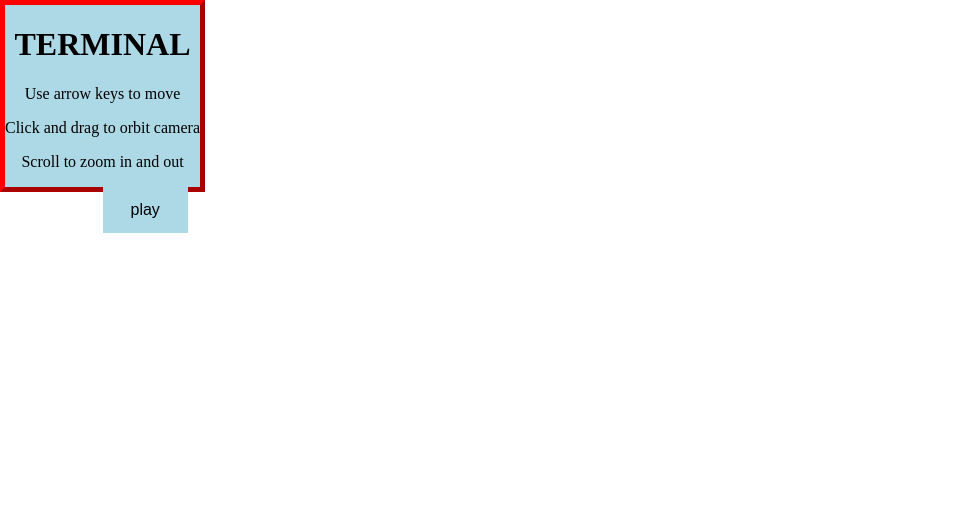
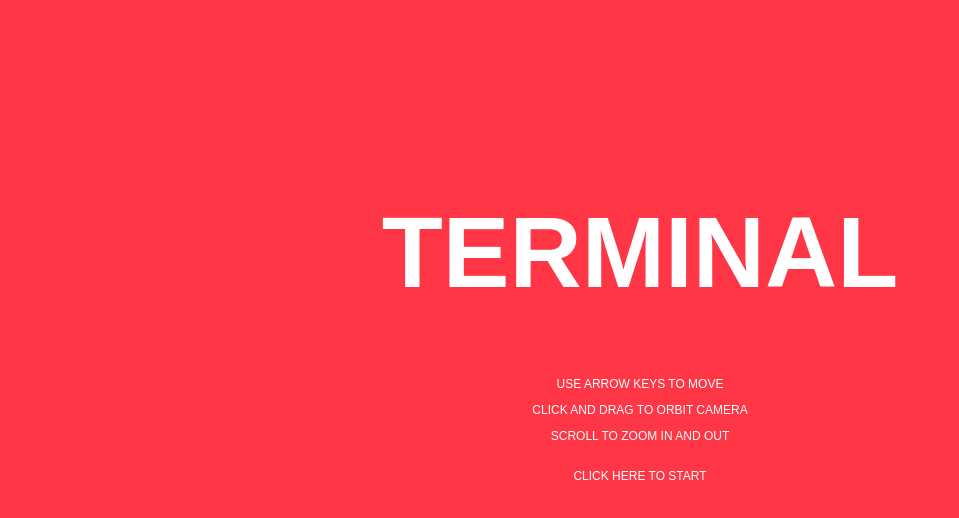
Before and after one commit to henges/henges.github.io, a plain HTML site: page physicstrolley/index.html in a window 1280 px wide. Shown: the whole page, without its empty margins (0-959 px from the left). Drawn offline with nearby package versions, Linux system fonts and the light colour scheme.

Commit message:
landing screen updates

```diff
--- a/physicstrolley/index.html
+++ b/physicstrolley/index.html
@@ -4,22 +4,31 @@
 		<meta charset="utf-8">
 		<title>TERMINAL</title>
 		<style>
-			body { margin: 0; }
-			canvas { display: block; }
+			body { font-family: Arial, Helvetica, sans-serif; color: white;  margin: 0; }
+			canvas {  display: block;}
 			.display_page {
-  			border: 5px outset red;
-  			background-color: lightblue;
+  			background-color: #ff3646;
   			text-align: center;
+			padding: 10% 0;
 			position:absolute;
+			font-size: 12px;
+			height: 100%; width: 100%;
+
 			}
+
 			.btn {
+			text-align: center;
+
 			border: none;
   			background-color: inherit;
   			padding: 14px 28px;
-  			font-size: 16px;
+  			font-size: 12px;
+			font-family: Arial, Helvetica, sans-serif;
+			color: white;
   			cursor: pointer;
-  			display: inline-block;
-			position:absolute;
+
+
+
 			}
 			.btn:hover {
 			background: #eee;
@@ -28,12 +37,13 @@
 	</head>
 	<body>
 		<div id='loading_animation_page' class='display_page'>
-			<h1>TERMINAL</h1>
+			<h1 style='font-size:100px;'>TERMINAL</h1>
 			<p> </p>
-			<p>Use arrow keys to move</p>
-			<p>Click and drag to orbit camera</p>
-			<p>Scroll to zoom in and out</p>
-			<button class = 'btn' onclick="closeLandingScreen()">play</button>
+			<p>USE ARROW KEYS TO MOVE</p>
+			<p>CLICK AND DRAG TO ORBIT CAMERA</p>
+			<p>SCROLL TO ZOOM IN AND OUT</p>
+			<P></P>
+			<button class = 'btn' onclick="closeLandingScreen()">CLICK HERE TO START</button>
 		</div>
 
 		<audio id="audio"><source src="./sound/music.ogg" type="audio/ogg"></audio>
```
